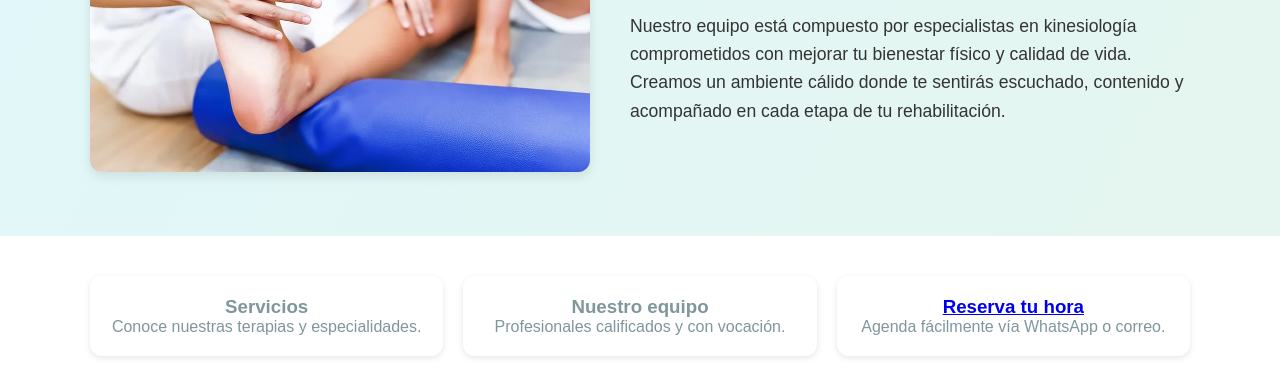
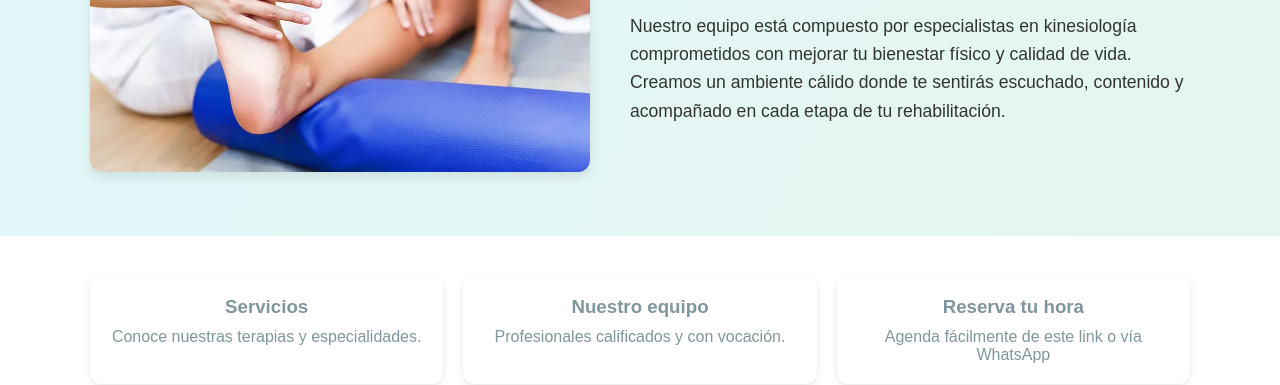
Before and after one commit to mtiib/paginaakiky.github.io, a plain HTML site: page index.html in a window 1280 px wide. Shown: the part 415-800 px from the top of the page. Drawn offline with Linux system fonts and the light colour scheme.

Commit message:
Add files via upload

```diff
--- a/index.html
+++ b/index.html
@@ -50,11 +50,21 @@
   <!-- ==================== BANNER ==================== -->
   <section class="banner scroll-section">
     <div class="container banner-grid">
-      <div><h3>Servicios</h3><p>Conoce nuestras terapias y especialidades.</p></div>
-      <div><h3>Nuestro equipo</h3><p>Profesionales calificados y con vocación.</p></div>
-      <div><h3><a href="https://10a0bab0d536a509f7da143a4891aaa4fb9a0abc.agenda.softwaremedilink.com/agenda/profesional" target="_blank" class="link-banner">Reserva tu hora</a></h3><p>Agenda fácilmente vía WhatsApp o correo.</p></div>
+      <div>
+        <h3>Servicios</h3>
+        <p>Conoce nuestras terapias y especialidades.</p>
+      </div>
+      <div>
+        <h3>Nuestro equipo</h3>
+        <p>Profesionales calificados y con vocación.</p>
+      </div>
+      <div>
+        <h3><a href="https://10a0bab0d536a509f7da143a4891aaa4fb9a0abc.agenda.softwaremedilink.com/agenda/profesional" target="_blank" class="link-banner">Reserva tu hora</a></h3>
+        <p>Agenda fácilmente de este link o vía WhatsApp</p>
+      </div>
     </div>
   </section>
+
 
   <!-- ==================== NUESTRO EQUIPO ==================== -->
 
@@ -134,7 +144,7 @@
   <footer class="footer scroll-section">
     <div class="container footer-grid">
       <div class="footer-column">
-        <img src="assets/imagenes/logo.png" class="footer-logo" alt="Logo"><br>
+        <img src="assets/imagenes/BANNER1.png" class="footer-logo" alt="Logo"><br>
         <a href="https://wa.me/56992873938" target="_blank" class="wsp-link">+56 9 9287 3938</a><br>
         <a href="https://wa.me/56986129280" target="_blank" class="wsp-link">+56 9 8612 9280</a><br>
         <a href="https://www.instagram.com/clinicavanzasalud/" target="_blank" class="ig-link">@clinicavanzasalud</a>
--- a/style.css
+++ b/style.css
@@ -107,6 +107,10 @@ h1, h2, h3, h4, h5, h6 {
 .modal-content p {
   margin: 0;
   color: #555;
+}
+
+.banner-grid h3 {
+  margin-bottom: 10px; /* puedes ajustar el número según te guste más */
 }
 
 .close {
@@ -328,7 +332,7 @@ nav a:hover {
 }
 
 .footer-logo {
-  width: 50px;
+  width: 230px;
   margin-bottom: 10px;
 }
 
@@ -357,6 +361,16 @@ nav a:hover {
 .footer a.ig-link:hover, .footer a.wsp-link:hover {
   text-decoration: underline;
   color: #80cbc4;
+}
+
+.link-banner {
+  color: #7f969c;
+  text-decoration: none;
+  transition: color 0.3s ease;
+}
+
+.link-banner:hover {
+  color: #6b7e84;
 }
 
 /* Scroll Animations */
```
Also changed, not shown: assets/imagenes/BANNER1.png (added).
